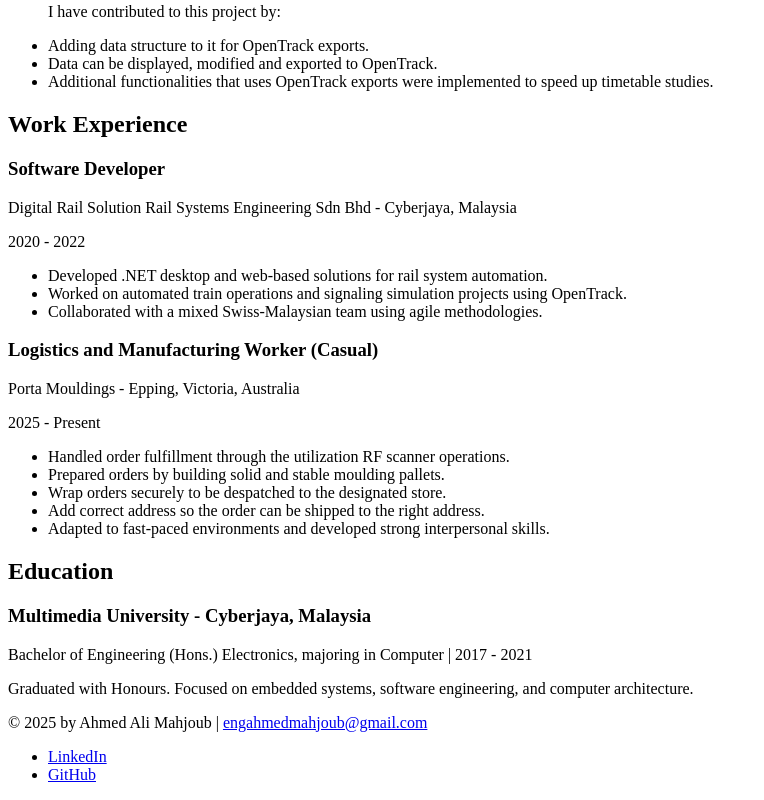
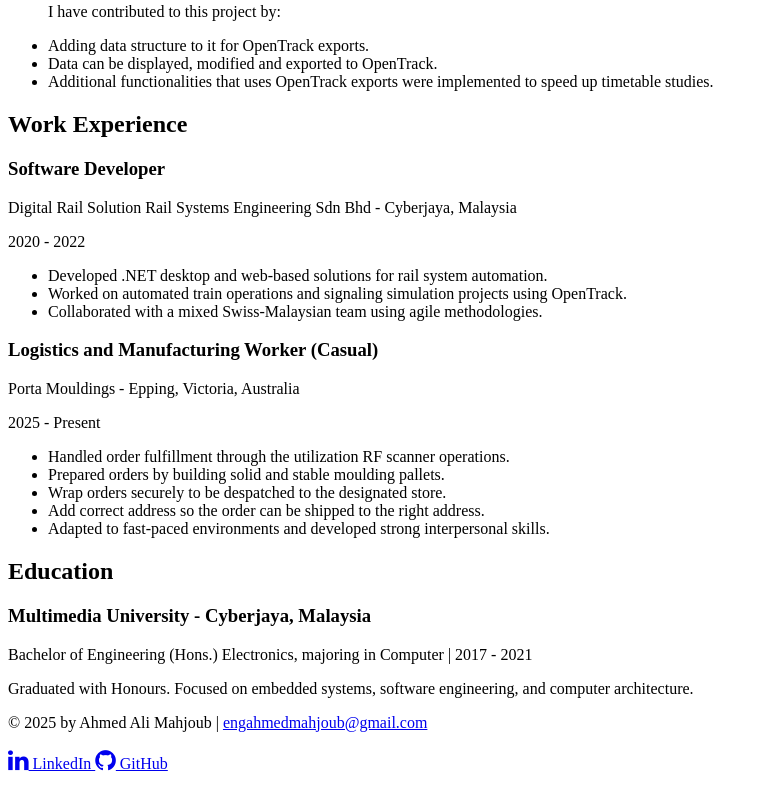
Before and after one commit to EngAhmedMahjoub/portofilio, a plain HTML site: page resume.html in a window 1280 px wide. Shown: the part 802-1602 px from the top of the page, without its empty margins (0-764 px from the left). Drawn offline with Linux system fonts and the light colour scheme.

Commit message:
add linkedin and github icons

```diff
--- a/resume.html
+++ b/resume.html
@@ -4,6 +4,7 @@
     <meta charset="UTF-8">
     <meta name="viewport" content="width=device-width, initial-scale=1">
     <title>Ahmed Ali Mahjoub | Full-stack Developer and Software Engineer</title>
+    <link rel="stylesheet" href="https://cdnjs.cloudflare.com/ajax/libs/font-awesome/4.7.0/css/font-awesome.min.css">
   </head>
   <body>
     <!-- //  INTRO  // -->
@@ -99,10 +100,12 @@
     <footer>
       <p>© 2025 by Ahmed Ali Mahjoub | <a href="mailto:engahmedmahjoub@gmail.com">engahmedmahjoub@gmail.com</a></p>
 
-      <ul>
-        <li><a href="https://www.linkedin.com/in/engahmedmahjoub/">LinkedIn</a></li>
-        <li><a href="https://github.com/EngAhmedMahjoub">GitHub</a></li>
-      </ul>
+      <a href="https://www.linkedin.com/in/engahmedmahjoub/">
+        <i class="fa fa-linkedin" style="font-size:24px;"></i> LinkedIn
+      </a>
+      <a href="https://github.com/EngAhmedMahjoub">
+          <i class="fa fa-github" style="font-size:24px;"></i> GitHub
+      </a>
     </footer>
   </body>
 </html>
```
